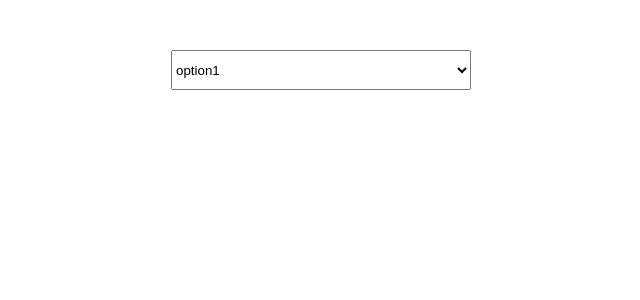
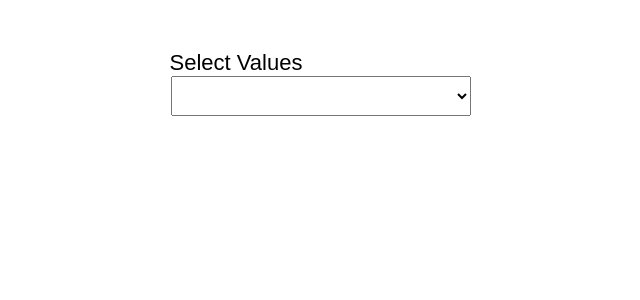
Before and after one commit to Iqbal0786/voiz-assignment, a React (Create React App) app: page / in a window 1280 px wide. Shown: the top 300 px of the page, without its empty margins (319-959 px from the left). Built offline with nearby package versions, Linux system fonts and the light colour scheme.

Commit message:
added label and applied css

```diff
--- a/src/components/MultiSelect.css
+++ b/src/components/MultiSelect.css
@@ -6,3 +6,9 @@
     width: 300px;
     height: 40px;
   }
+  label{
+    font-family: sans-serif;
+    font-size: 22px;
+    margin-left: -170px;
+    margin-bottom: 5px;
+  }
--- a/src/components/MultiSelect.jsx
+++ b/src/components/MultiSelect.jsx
@@ -3,9 +3,11 @@ import "./MultiSelect.css"
 export default function MultiSelect() {
   return (
     <div className='multi_select'>
+      <label htmlFor="">Select Values</label> <br />
        <select
-       placeholder='select values'
+          placeholder='Select Options'
     >
+      <option value=""></option>
         <option value="value1">option1</option>
         <option value="value2">option2</option>
         <option value="value3">option3</option>
```
